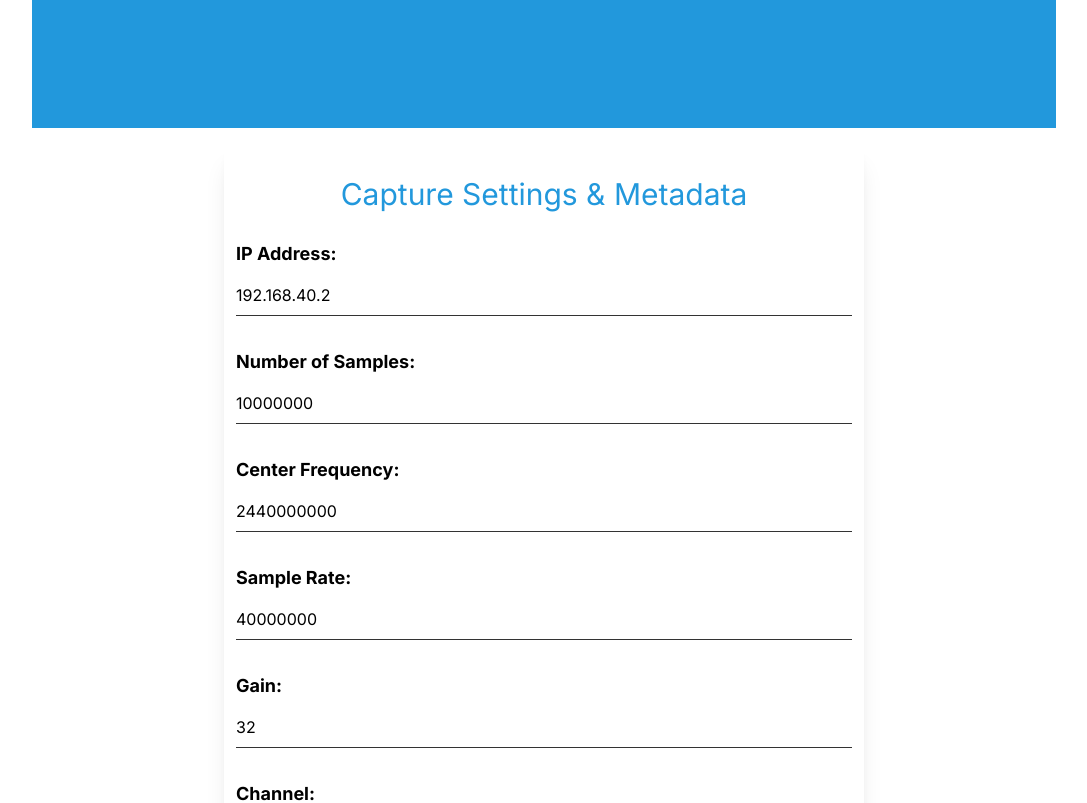
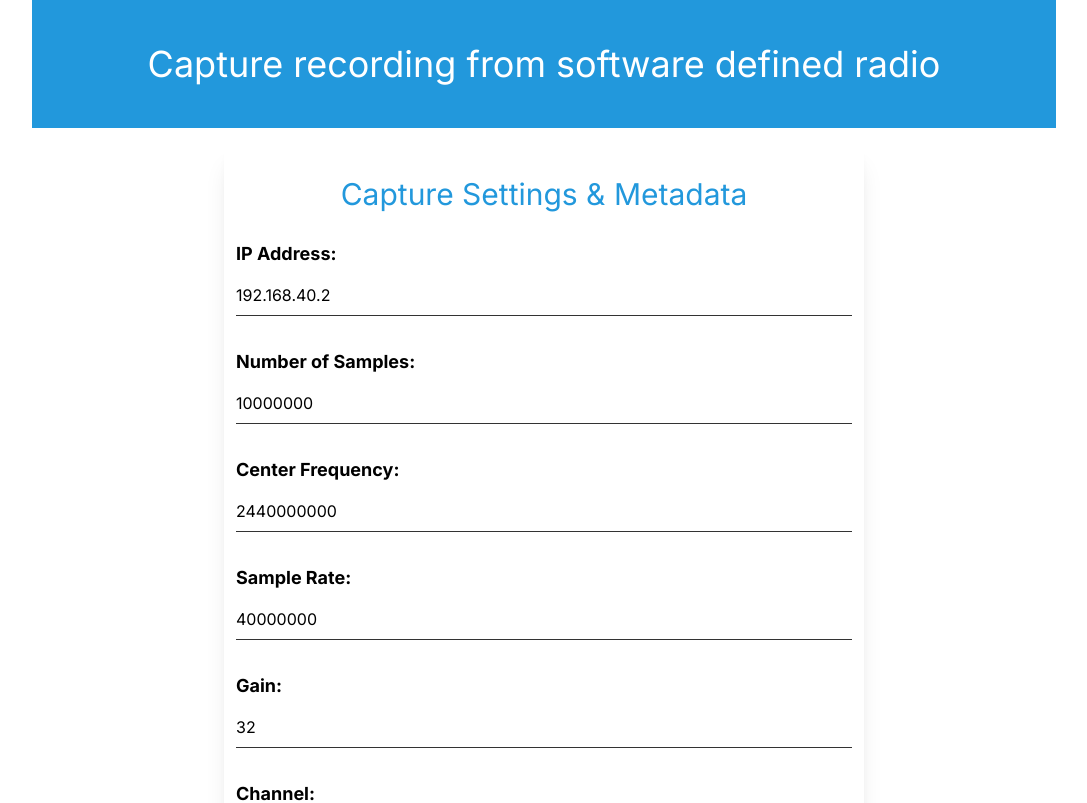
Before and after one commit to Subti/nextjs-web-curator, a Next.js app: page / in a window 1280 px wide. Shown: the top 803 px of the page, without its empty margins (96-1183 px from the left). Built offline with nearby package versions, Linux system fonts and the light colour scheme.

Commit message:
Add title to Header props

```diff
--- a/src/app/page.tsx
+++ b/src/app/page.tsx
@@ -17,7 +17,7 @@ export default function Home() {
   return (
     <div className="flex flex-col items-center justify-center min-h-screen">
       {/* Rendering Header component */}
-      <Header />
+      <Header title="Capture recording from software defined radio" />
       <div className="flex flex-grow bg-white w-1/2">
         {/* Rendering Column component with all forms */}
         <Column title="Capture Settings & Metadata" forms={allForms} />
```
